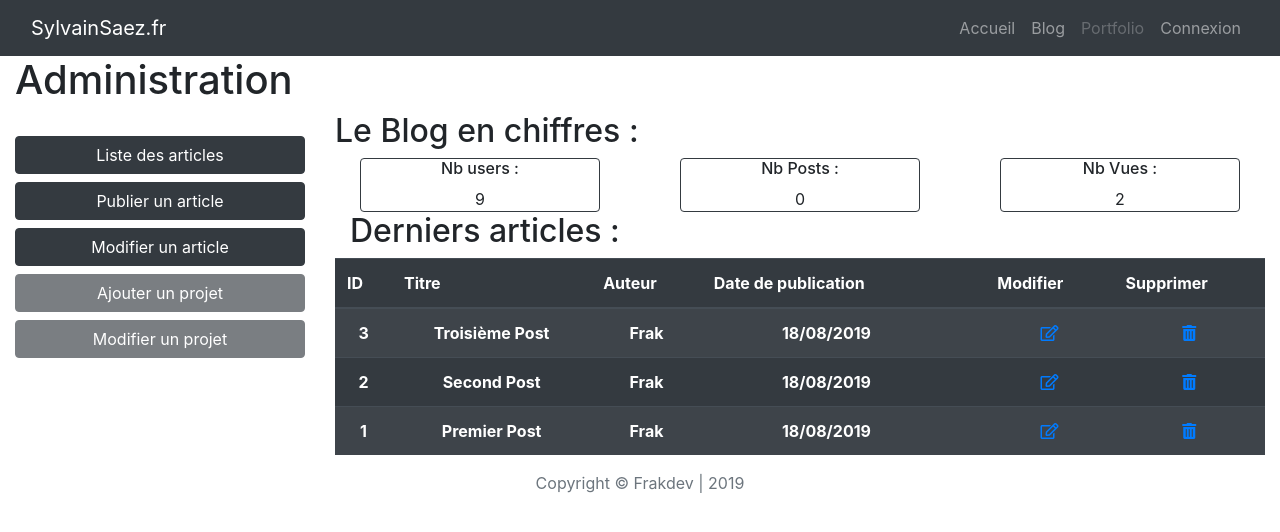
After one commit to captainfrak/Projet5, a PHP site: template Views/admin.html.twig in a window 1280 px wide. The commit adds this page. Shown: the top 532 px of the page. Run offline with PHP 8.4, Linux system fonts and the light colour scheme; the template is opened without the code that fills it, so the values that code supplies are empty; some libraries are stand-ins or nearby versions.

Commit message:
Mise en place du thême bootstrap qu'utilise le blog + page d'accueil admin

```diff
--- a/Controllers/Controller.php
+++ b/Controllers/Controller.php
@@ -14,8 +14,9 @@ abstract class Controller
         $this->twig = new \Twig_Environment($loader, ["cache" => false]);
     }
 
-    public function render($filename, $args)
+    public function render($filename, $args = array())
     {
         echo $this->twig->render($filename, $args);
+
     }
 }
--- a/Public/css/style.css
+++ b/Public/css/style.css
@@ -1,3 +1,5 @@
-* {
-
+.rounded-circle {
+    width: 200px;
+    height: 200px;
+    top: 0;
 }
--- /dev/null
+++ b/Views/admin.html.twig
@@ -0,0 +1,92 @@
+{{ include('layouts/admin.head.html.twig') }}
+
+{{ include('layouts/admin.nav.html.twig') }}
+
+<div class="container-fluid">
+    <div class="row">
+        <div class="col">
+            <h1>Administration</h1>
+        </div>
+
+    </div>
+    <div class="row" id="main">
+        <div class="col-lg-3 col-md-3" id="sidebar">
+            <br>
+            <a href="postarticle.html" class="btn btn-dark btn-block">Liste des articles</a>
+            <a href="postarticle" class="btn btn-dark btn-block">Publier un article</a>
+            <a href="postarticle.html" class="btn btn-dark btn-block">Modifier un article</a>
+            <a href="postarticle.html" class="btn btn-dark btn-block disabled">Ajouter un projet</a>
+            <a href="postarticle.html" class="btn btn-dark btn-block disabled">Modifier un projet</a>
+
+
+        </div>
+        <div class="col-lg-9 col-md-9 mx-auto" id="dashboard">
+            <div class="row">
+                <div class="col">
+                    <h2>Le Blog en chiffres :</h2>
+                </div>
+            </div>
+            <div class="row text-center justify-content-around">
+                <div class="col-3 border border-dark rounded">
+                    <h6>Nb users :</h6>
+                    <span>9</span>
+                </div>
+                <div class="col-3 border border-dark rounded">
+                    <h6>Nb Posts :</h6>
+                    <span>0</span>
+                </div>
+                <div class="col-3 border border-dark rounded">
+                    <h6>Nb Vues :</h6>
+                    <span>2</span>
+                </div>
+            </div>
+            <div class="col">
+                <h2>Derniers articles :</h2>
+            </div>
+            <table class="table table-striped table-dark">
+                <thead class="thead-dark">
+                <tr>
+                    <th>ID</th>
+                    <th>Titre</th>
+                    <th>Auteur</th>
+                    <th>Date de publication</th>
+                    <th></th>
+                    <th>Modifier</th>
+                    <th>Supprimer</th>
+                </tr>
+                </thead>
+                <tbody>
+                <tr class="text-center">
+                    <th>3</th>
+                    <th>Troisième Post</th>
+                    <th>Frak</th>
+                    <th>18/08/2019</th>
+                    <th></th>
+                    <th><a href=""><i class="far fa-edit"></i></a></i></th>
+                    <th><a href=""><i class="fas fa-trash-alt"></i></a></i></th>
+                </tr>
+                <tr class="text-center">
+                    <th>2</th>
+                    <th>Second Post</th>
+                    <th>Frak</th>
+                    <th>18/08/2019</th>
+                    <th></th>
+                    <th><a href=""><i class="far fa-edit"></i></a></i></th>
+                    <th><a href=""><i class="fas fa-trash-alt"></i></a></i></th>
+                </tr>
+                <tr class="text-center">
+                    <th>1</th>
+                    <th>Premier Post</th>
+                    <th>Frak</th>
+                    <th>18/08/2019</th>
+                    <th></th>
+                    <th><a href=""><i class="far fa-edit"></i></a></i></th>
+                    <th><a href=""><i class="fas fa-trash-alt"></i></a></i></th>
+                </tr>
+                </tbody>
+            </table>
+        </div>
+    </div>
+</div>
+
+{{ include('layouts/admin.footer.html.twig') }}
--- /dev/null
+++ b/Views/layouts/admin.footer.html.twig
@@ -0,0 +1,21 @@
+<!-- Footer -->
+<footer>
+    <div class="container">
+        <div class="row justify-content-center">
+            <div class="col-lg-8 col-md-10 mx-auto">
+                <p class="text-center text-muted">Copyright &copy; Frakdev | 2019</p>
+            </div>
+        </div>
+    </div>
+</footer>
+
+<!-- Bootstrap core JavaScript -->
+<script src="/vendor/jquery/jquery.slim.js"></script>
+<script src="/vendor/bootstrap/js/bootstrap.bundle.min.js"></script>
+
+<!-- Custom scripts for this template -->
+<script src="/Public/js/clean-blog.js"></script>
+
+</body>
+
+</html>
--- /dev/null
+++ b/Views/layouts/admin.head.html.twig
@@ -0,0 +1,18 @@
+<!DOCTYPE html>
+<html lang="en">
+
+<head>
+
+    <meta charset="utf-8">
+    <meta name="viewport" content="width=device-width, initial-scale=1, shrink-to-fit=no">
+    <meta name="description" content="">
+    <meta name="author" content="">
+
+    <title>Administration - Sylvainsaez.fr</title>
+
+    <!-- Bootstrap core CSS -->
+    <link href="/vendor/bootstrap/css/bootstrap.min.css" rel="stylesheet">
+
+    <!-- Custom styles for this template -->
+    <link href="/vendor/fontawesome-free/css/all.min.css" rel="stylesheet" type="text/css">
+    <link rel="stylesheet" href="/Public/css/admin.css">
--- /dev/null
+++ b/Views/layouts/admin.nav.html.twig
@@ -0,0 +1,30 @@
+</head>
+
+<body>
+<!-- Navigation -->
+<nav class="navbar navbar-expand-lg navbar-dark bg-dark static-top">
+    <div class="container-fluid">
+        <a class="navbar-brand" href="/">SylvainSaez.fr</a>
+        <button class="navbar-toggler " type="button" data-toggle="collapse" data-target="#navbarResponsive"
+                aria-controls="navbarResponsive" aria-expanded="false" aria-label="Toggle navigation">
+            Menu
+            <i class="fas fa-bars"></i>
+        </button>
+        <div class="collapse navbar-collapse" id="navbarResponsive">
+            <ul class="navbar-nav ml-auto">
+                <li class="nav-item">
+                    <a class="nav-link" href="/">Accueil</a>
+                </li>
+                <li class="nav-item">
+                    <a class="nav-link" href="../../System/Router.php">Blog</a>
+                </li>
+                <li class="nav-item">
+                    <a class="nav-link disabled" href="../../System/Router.php">Portfolio</a>
+                </li>
+                <li class="nav-item">
+                    <a class="nav-link" href="/login">Connexion</a>
+                </li>
+            </ul>
+        </div>
+    </div>
+</nav>
```
Also changed, not shown: Controllers/PageController.php (+31 -1 lines), System/Router.php (+24 -4 lines), Views/contact.html.twig (added, +66 -0 lines), Views/index.html.twig (+55 -1 lines), Views/layouts/footer.html.twig (added, +47 -0 lines), Views/layouts/head.html.twig (added, +29 -0 lines), Views/layouts/nav.html.twig (added, +28 -0 lines), Views/login.html.twig (added, +50 -0 lines), Views/postArticle.html.twig (added, +14 -0 lines), Views/register.html.twig (added, +61 -0 lines), Views/single_post.html.twig (added, +69 -0 lines), .htaccess.
